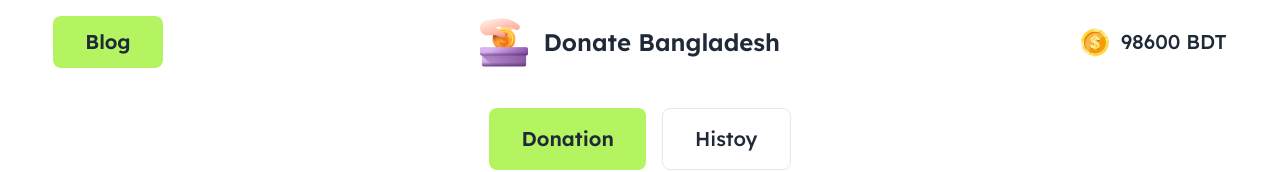
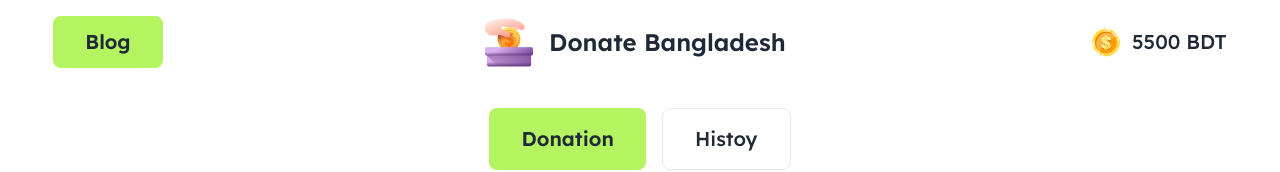
Before and after one commit to Ruhul-07/assignment-project-5, a plain HTML site: page index.html in a window 1280 px wide. Shown: the top 172 px of the page. Drawn offline with nearby package versions, Linux system fonts and the light colour scheme.

Commit message:
Update 1.0

```diff
--- a/index.html
+++ b/index.html
@@ -56,7 +56,7 @@
         </div>
         <div class="flex items-center font-medium text-xl space-x-3">
           <img src="./assets/coin.png" alt="coin-icon-img" />
-          <h3><span id="main-balance">98600 </span>BDT</h3>
+          <h3><span id="main-balance">5500 </span>BDT</h3>
         </div>
       </div>
       <!-- navbar donate button area -->
```
Also changed, not shown: blog.html (+1 -1 lines).
